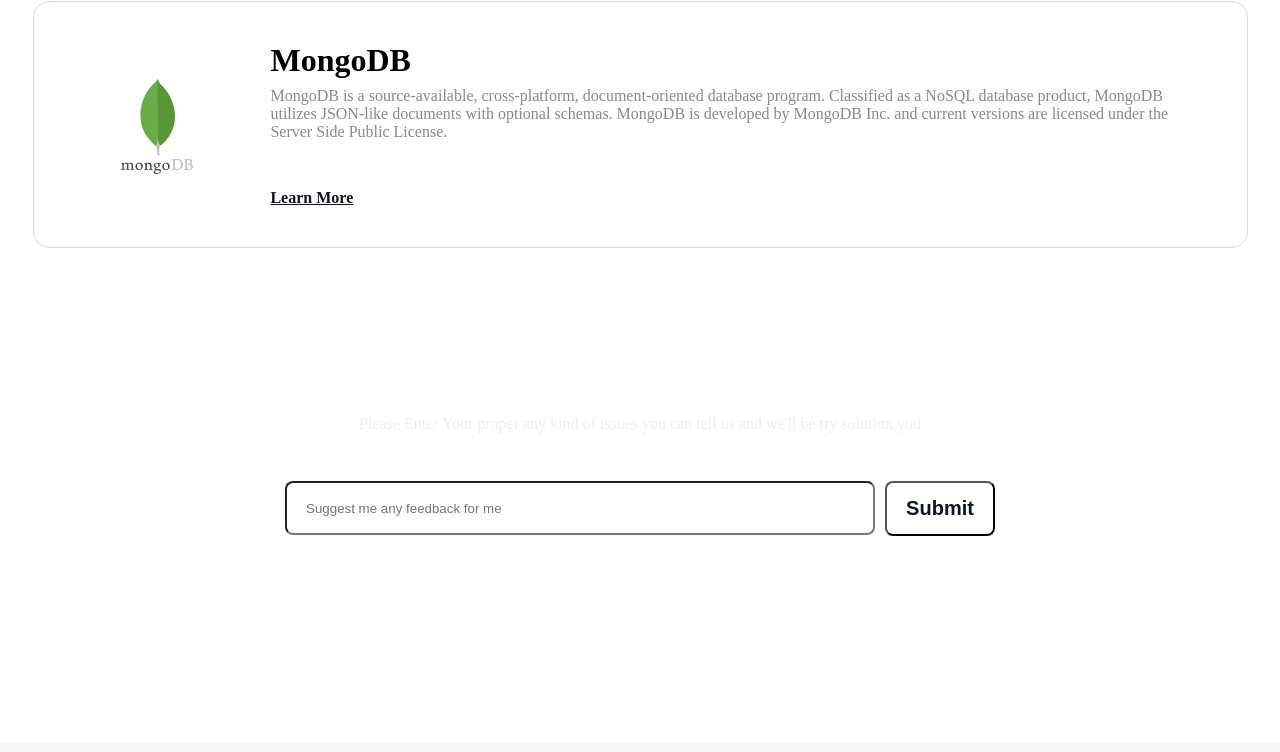
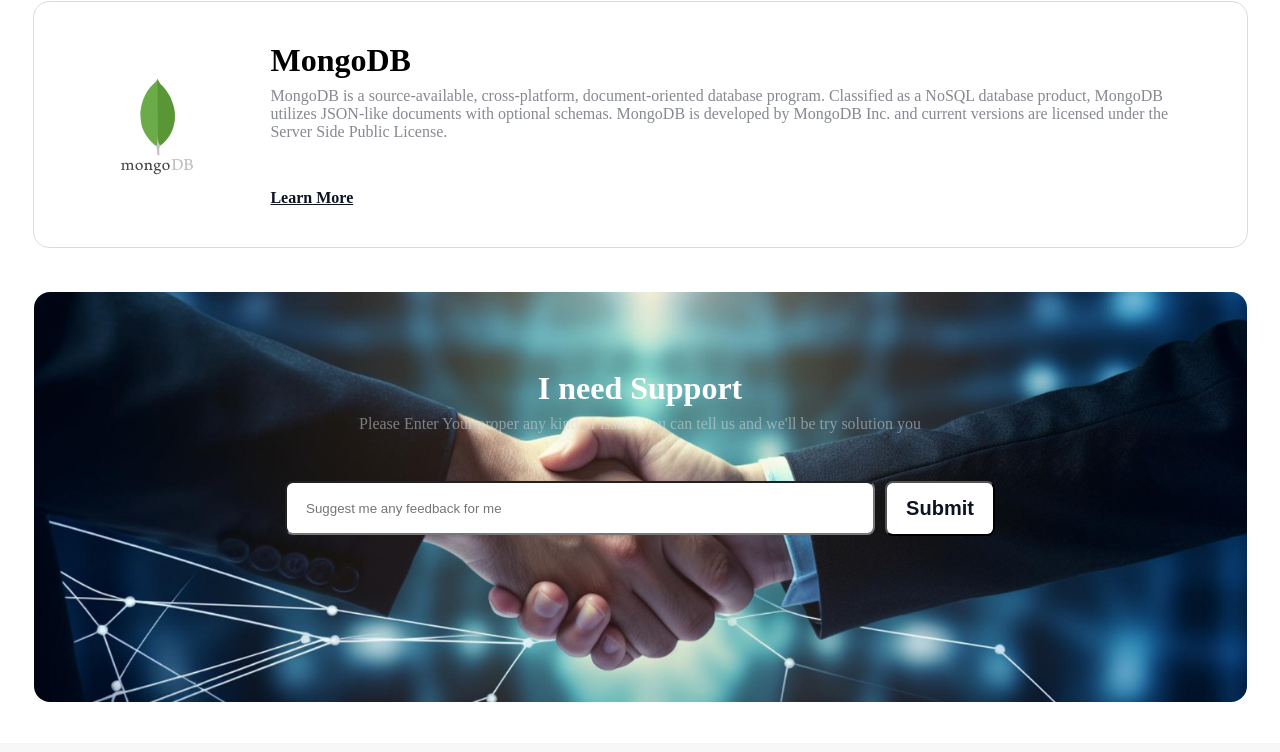
Before and after one commit to anik554/Programming-Hero-Assignment1, a plain HTML site: page index.html in a window 1280 px wide. Shown: the part 4442-5194 px from the top of the page. Drawn offline with Linux system fonts and the light colour scheme; files whose address does not match are found by name; a web font is replaced by a local one.

Commit message:
one image add to support section

```diff
--- a/assets/Styles/style.css
+++ b/assets/Styles/style.css
@@ -324,7 +324,7 @@
   border-radius: 16px;
   overflow: hidden;
   padding: 48px 64px;
-  background-image: url("Images/handshake.jpg");
+  background-image: url("/Images/handshake.jpg");
   background-position: center;
   background-repeat: no-repeat;
   background-size: cover;
```
